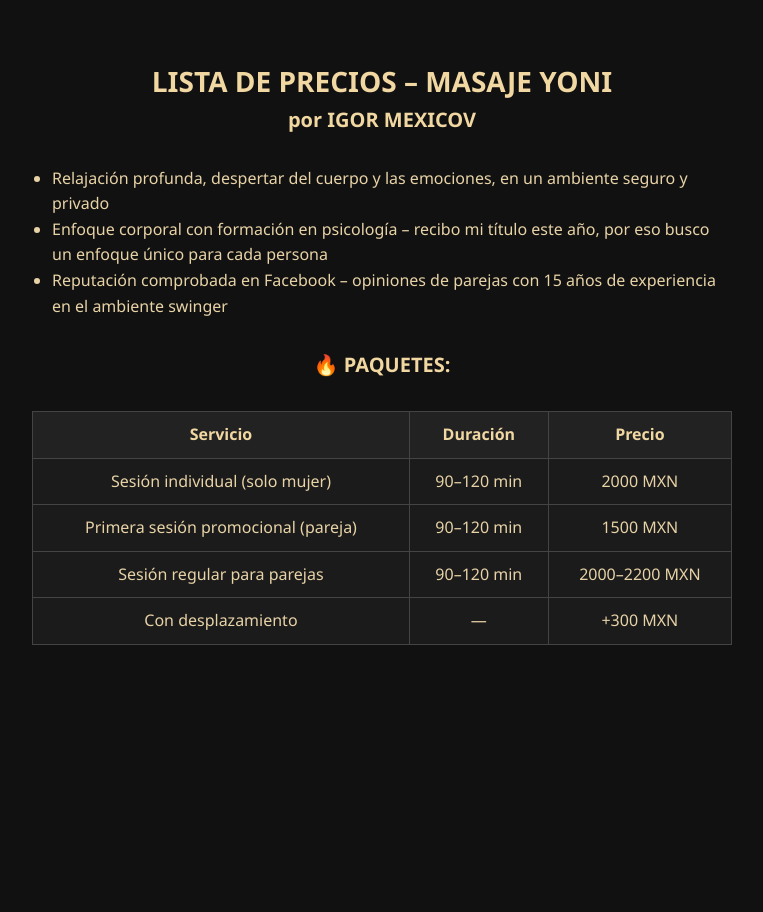
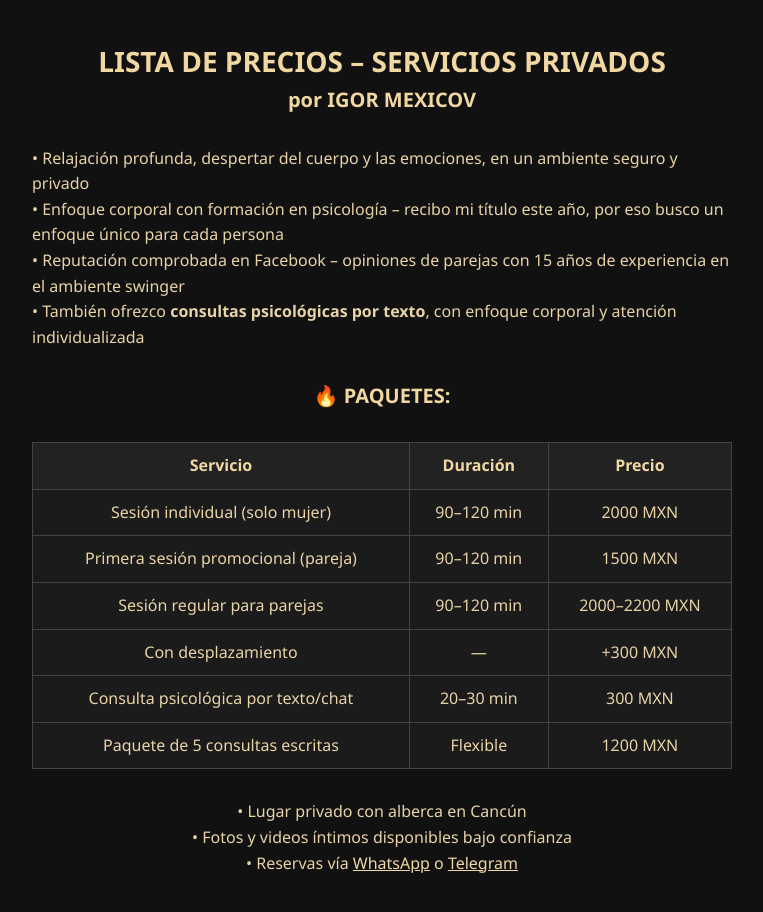
Before and after one commit to transuranium/masaje, a plain HTML site: page index.html in a window 1280 px wide. Shown: the whole page, without its empty margins (258-1021 px from the left). Before the commit the page ends 800 px from the top, so only its background shows below. Drawn offline with Linux system fonts and the light colour scheme.

Commit message:
added css

```diff
--- a/index.html
+++ b/index.html
@@ -1,84 +1,33 @@
 <!DOCTYPE html>
 <html lang="es">
   <head>
-  <meta charset="UTF-8">
-  <meta name="viewport" content="width=device-width, initial-scale=1.0">
-  <title>Masaje Yoni – Igor Mexicov</title>
-  <style>
-    body {
-      margin: 0;
-      padding: 0;
-      font-family: 'Segoe UI', sans-serif;
-      background-color: #111;
-      color: #e8d3a7;
-      line-height: 1.6;
-      padding: 40px 20px;
-    }
-
-    .container {
-      max-width: 700px;
-      margin: 0 auto;
-    }
-
-    h1, h2 {
-      text-align: center;
-      color: #f1d7a1;
-    }
-
-    h1 {
-      font-size: 28px;
-      margin-bottom: 0;
-    }
-
-    h2 {
-      font-size: 20px;
-      margin-top: 0;
-      margin-bottom: 30px;
-    }
-
-    ul {
-      padding-left: 20px;
-      margin-bottom: 30px;
-    }
-
-    .table-container {
-      overflow-x: auto;
-      margin-bottom: 30px;
-    }
-
-    table {
-      width: 100%;
-      border-collapse: collapse;
-      background-color: #1b1b1b;
-    }
-
-    th, td {
-      border: 1px solid #444;
-      padding: 10px;
-      text-align: center;
-    }
-
-    th {
-      background-color: #222;
-      color: #f1d7a1;
-    }
-
-    .footer {
-      font-size: 16px;
-      margin-top: 30px;
-      text-align: left;
-    }
-  </style>
+    <meta charset="UTF-8" />
+    <meta name="viewport" content="width=device-width, initial-scale=1.0" />
+    <title>Servicios Privados – Igor Mexicov</title>
+    <link rel="stylesheet" href="style.css" />
   </head>
   <body>
     <div class="container">
-    <h1>LISTA DE PRECIOS – MASAJE YONI</h1>
+      <h1>LISTA DE PRECIOS – SERVICIOS PRIVADOS</h1>
       <h2>por IGOR MEXICOV</h2>
 
       <ul>
-      <li>Relajación profunda, despertar del cuerpo y las emociones, en un ambiente seguro y privado</li>
-      <li>Enfoque corporal con formación en psicología – recibo mi título este año, por eso busco un enfoque único para cada persona</li>
-      <li>Reputación comprobada en Facebook – opiniones de parejas con 15 años de experiencia en el ambiente swinger</li>
+        <li>
+          Relajación profunda, despertar del cuerpo y las emociones, en un
+          ambiente seguro y privado
+        </li>
+        <li>
+          Enfoque corporal con formación en psicología – recibo mi título este
+          año, por eso busco un enfoque único para cada persona
+        </li>
+        <li>
+          Reputación comprobada en Facebook – opiniones de parejas con 15 años
+          de experiencia en el ambiente swinger
+        </li>
+        <li>
+          También ofrezco <strong>consultas psicológicas por texto</strong>, con
+          enfoque corporal y atención individualizada
+        </li>
       </ul>
 
       <h2>🔥 PAQUETES:</h2>
@@ -113,6 +62,29 @@
               <td>—</td>
               <td>+300 MXN</td>
             </tr>
+            <tr>
+              <td>Consulta psicológica por texto/chat</td>
+              <td>20–30 min</td>
+              <td>300 MXN</td>
+            </tr>
+            <tr>
+              <td>Paquete de 5 consultas escritas</td>
+              <td>Flexible</td>
+              <td>1200 MXN</td>
+            </tr>
           </tbody>
         </table>
-    </d
+      </div>
+
+      <div class="footer">
+        <p>
+          • Lugar privado con alberca en Cancún<br />
+          • Fotos y videos íntimos disponibles bajo confianza<br />
+          • Reservas vía
+          <a href="https://wa.me/5215639305210" target="_blank">WhatsApp</a> o
+          <a href="https://t.me/ayavonaamimi" target="_blank">Telegram</a>
+        </p>
+      </div>
+    </div>
+  </body>
+</html>
--- /dev/null
+++ b/style.css
@@ -0,0 +1,98 @@
+body {
+  margin: 0;
+  padding: 0;
+  font-family: "Segoe UI", sans-serif;
+  background-color: #111;
+  color: #e8d3a7;
+  line-height: 1.6;
+  display: flex;
+  justify-content: center;
+  align-items: center;
+  min-height: 100vh;
+  padding: 20px;
+}
+
+.container {
+  max-width: 700px;
+  width: 100%;
+  text-align: center;
+}
+
+h1 {
+  font-size: 28px;
+  color: #f1d7a1;
+  margin-bottom: 0;
+}
+
+h2 {
+  font-size: 20px;
+  color: #f1d7a1;
+  margin-top: 0;
+  margin-bottom: 30px;
+}
+
+ul {
+  list-style: none;
+  padding: 0;
+  text-align: left;
+  margin-bottom: 30px;
+}
+
+ul li::before {
+  content: "• ";
+  color: #e8d3a7;
+}
+
+.table-container {
+  overflow-x: auto;
+  margin-bottom: 30px;
+}
+
+table {
+  width: 100%;
+  border-collapse: collapse;
+  background-color: #1b1b1b;
+}
+
+th,
+td {
+  border: 1px solid #444;
+  padding: 10px;
+  text-align: center;
+}
+
+th {
+  background-color: #222;
+  color: #f1d7a1;
+}
+
+.footer {
+  font-size: 16px;
+  margin-top: 30px;
+  text-align: center;
+}
+
+.footer a {
+  color: #f1d7a1;
+  text-decoration: underline;
+}
+
+@media (max-width: 600px) {
+  h1 {
+    font-size: 22px;
+  }
+
+  h2 {
+    font-size: 18px;
+  }
+
+  .footer {
+    font-size: 14px;
+  }
+
+  th,
+  td {
+    font-size: 14px;
+    padding: 8px;
+  }
+}
```
Lines whose indentation alone changed are shown as unchanged.
